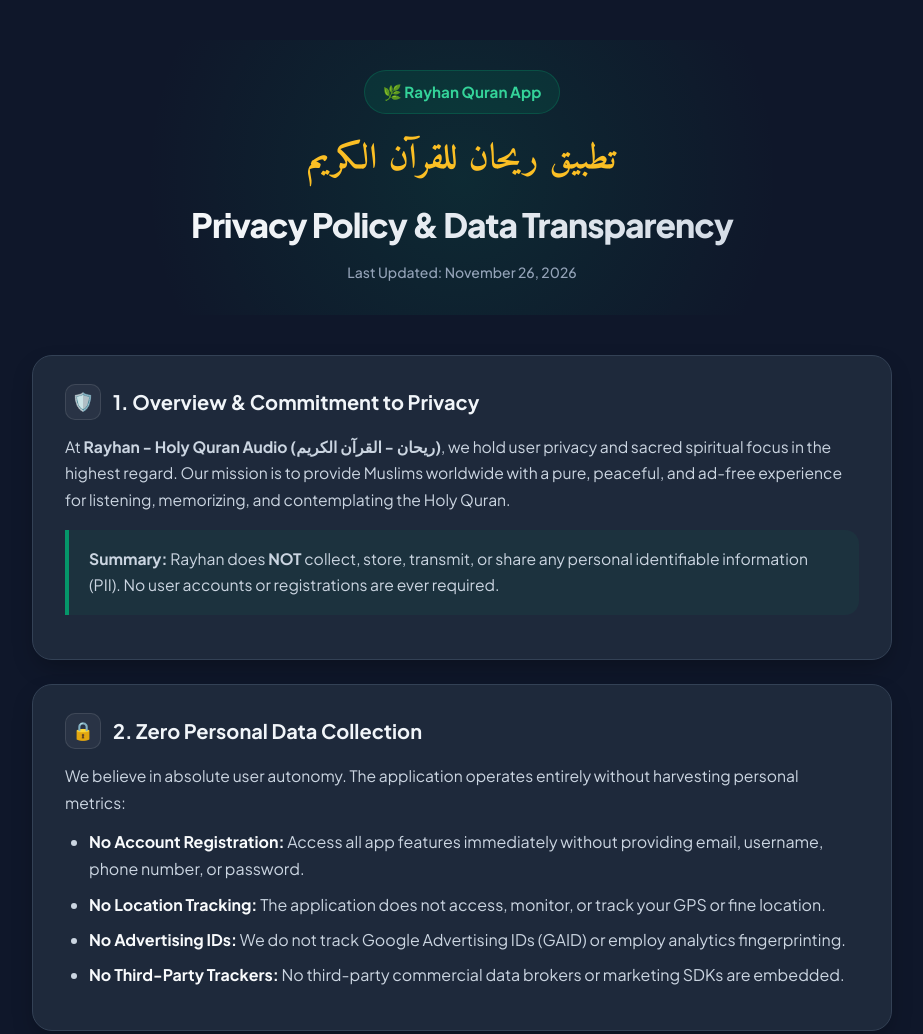
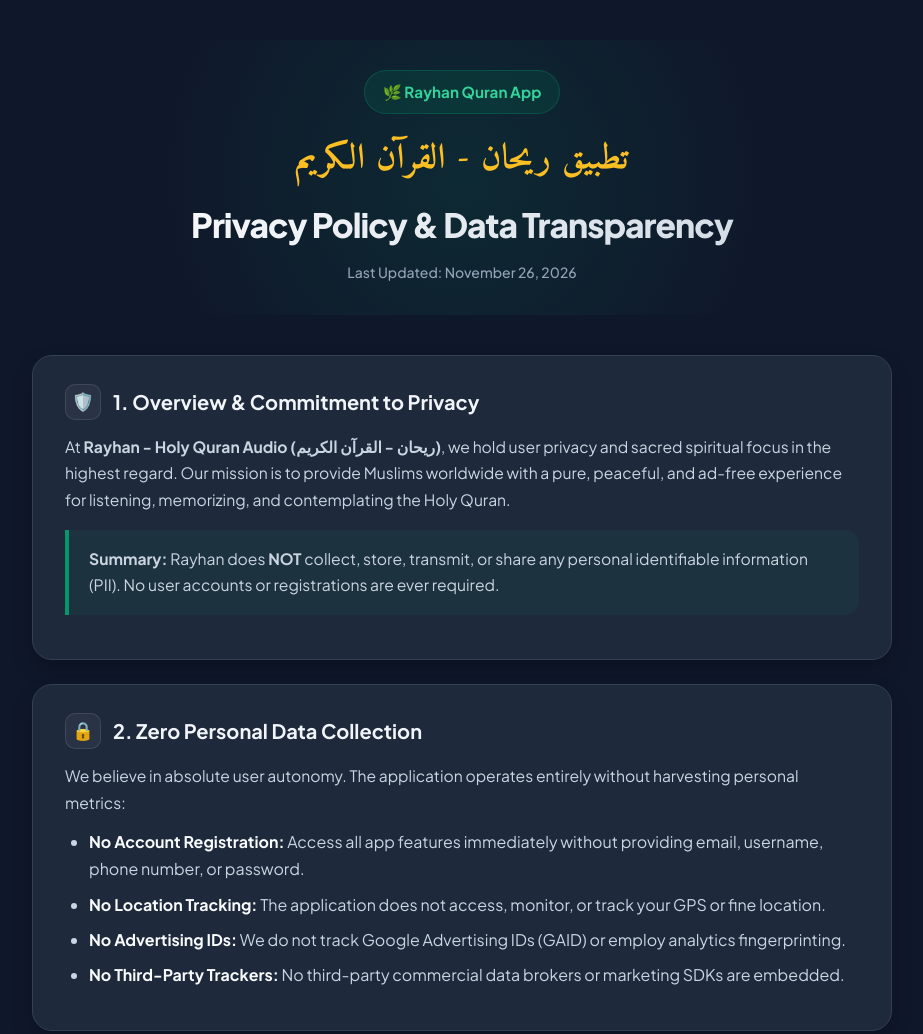
Before and after one commit to sina112003/rayhan-privacy, a plain HTML site: page index.html in a window 1280 px wide. Shown: the top 1034 px of the page, without its empty margins (178-1101 px from the left). Drawn offline with Linux system fonts and the light colour scheme.

Commit message:
Update Arabic title in index.html

```diff
--- a/index.html
+++ b/index.html
@@ -218,7 +218,7 @@
   <div class="container">
     <header>
       <div class="logo-badge">🌿 Rayhan Quran App</div>
-      <div class="arabic-title">تطبيق ريحان للقرآن الكريم</div>
+      <div class="arabic-title">تطبيق ريحان - القرآن الكريم</div>
       <h1>Privacy Policy & Data Transparency</h1>
       <p class="last-updated">Last Updated: November 26, 2026</p>
     </header>
```
